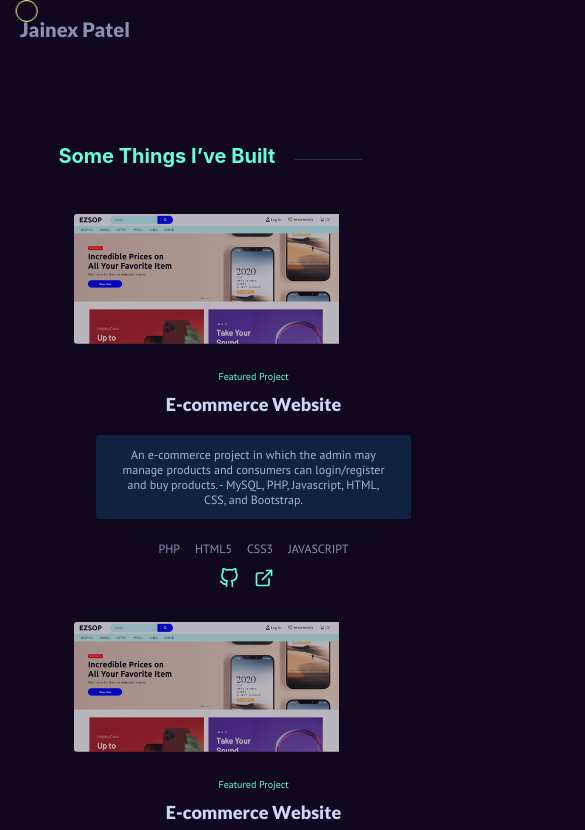
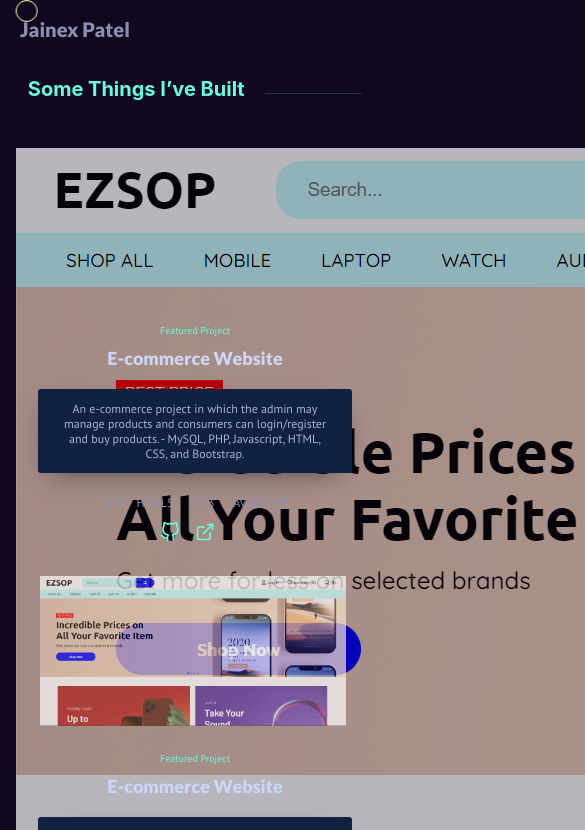
Before and after one commit to Jainex17/Portfolio, a React (Create React App) app: page /project in a window 390 px wide. Shown: the top 830 px of the page, 585 px wide, since content can reach past the window. Built offline with nearby package versions, Linux system fonts and the light colour scheme.

Commit message:
project page responsive change(here project img is background img)

```diff
--- a/src/Componets/projects/Projects.css
+++ b/src/Componets/projects/Projects.css
@@ -1,5 +1,5 @@
 .projects {
-  width: 100vw;
+  width: 100%;
   margin: 50px 15%;
 }
 .projects h2 {
@@ -27,9 +27,6 @@
 .projects .project-container .container-img {
   width: 40%;
 }
-.projects .project-container .project-img:hover {
-  opacity: 1;
-}
 .projects .project-container .project-img {
   background-image: url("../../img/pimg1.png");
   background-repeat: no-repeat;
@@ -42,11 +39,13 @@
   opacity: 0.7;
   position: unset;
 }
+.projects .project-container .project-img:hover {
+  opacity: 1;
+}
 .projects .project-container .project-img .img-layer {
   width: 50%;
   z-index: 3;
   transition: all 0.25s cubic-bezier(0.645, 0.045, 0.355, 1);
-  /* background-color: #0a192f; */
   background-color: var(--navy-shadow);
   mix-blend-mode: screen;
   height: 100%;
@@ -131,13 +130,15 @@
 
 @media only screen and (max-width: 460px) {
   .projects {
-    padding: 20px 0%;
+    padding: 0px 0%;
+    margin: 20px 0%;
   }
   .projects h2 {
     font-size: 20px;
+    justify-content: center;
   }
   .projects h2::after {
-    width: 67px;
+    width: 25%;
   }
   .projects .project-container {
     flex-direction: column;
@@ -147,11 +148,15 @@
     width: 92%;
   }
   .projects .project-container .project-img {
-    height: 130px;
+    height: 150px;
+    background-position: center;
   }
   .left-container .container-img {
     right: 0px;
     position: relative;
+  }
+  .projects .project-container .project-img .img-layer{
+    width: 0;
   }
   .right-container .container-content,
   .left-container .container-content {
--- a/src/Componets/projects/Projects.js
+++ b/src/Componets/projects/Projects.js
@@ -1,6 +1,6 @@
 import React from "react";
 import "./Projects.css";
-// const pimg1 = require("../img/pimg1.png")
+const pimg1 = require("../../img/pimg1.png")
 
 function Projects() {
   return (
@@ -11,8 +11,8 @@
       <div className="project-container right-container">
         <div className="container-img">
           <div className="project-img">
-            <div className="img-layer"></div>
-            {/* <span><img src={pimg1} alt="project img" /></span> */}
+            {/* <div className="img-layer"></div> */}
+            <img src={pimg1} alt="project img" />
           </div>
         </div>
         <div className="container-content right-content">
```
Also changed, not shown: src/img/pimg2.png (added).
